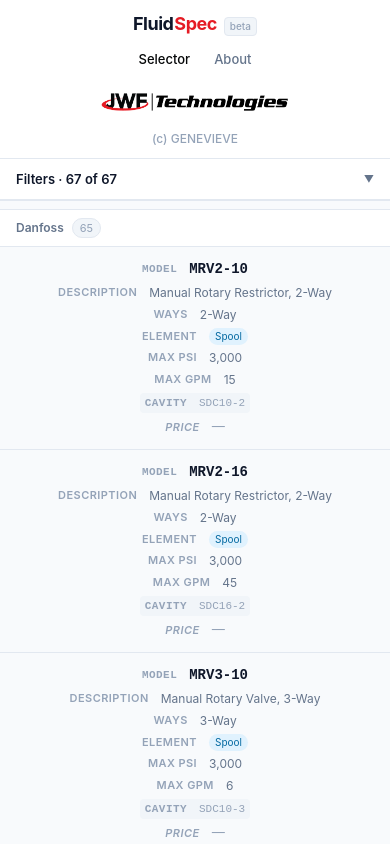
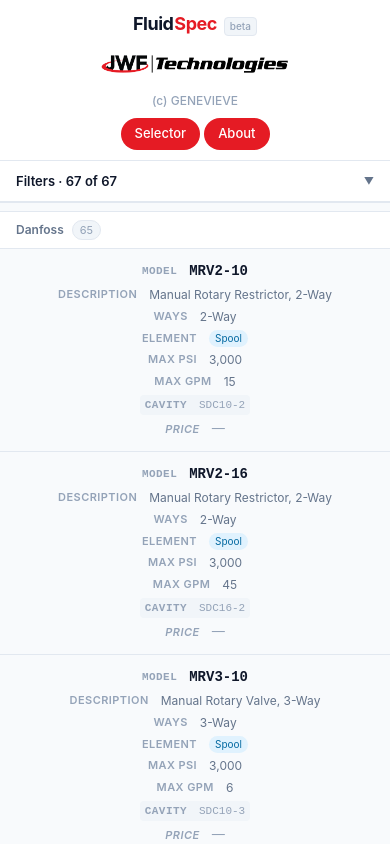
Before and after one commit to JenaLRW/FluidSpec, a React (Create React App) app: page / in a window 390 px wide. Shown: the top 844 px of the page. Built offline with nearby package versions, Linux system fonts and the light colour scheme; the HTML template or start-up script is replaced by a standard one.

Commit message:
header appearance

```diff
--- a/src/components/Layout.module.css
+++ b/src/components/Layout.module.css
@@ -124,20 +124,33 @@
     order: 1;
   }
 
-  .headerNav {
+  .headerCenterLogo {
     order: 2;
-  }
-
-  .headerCenterLogo {
-    order: 3;
     position: static;
     transform: none;
     height: 36px;
   }
 
   .headerRight {
+    order: 3;
+    margin-left: 0;
+  }
+
+  .headerNav {
     order: 4;
-    margin-left: 0;
+  }
+
+  .navLink,
+  .navLinkActive {
+    background: var(--color-primary);
+    color: #fff;
+    border-radius: 999px;
+    padding: 6px 14px;
+  }
+
+  .navLink:hover {
+    background: var(--color-primary);
+    color: #fff;
   }
 
   .headerCompanyLong {
```
